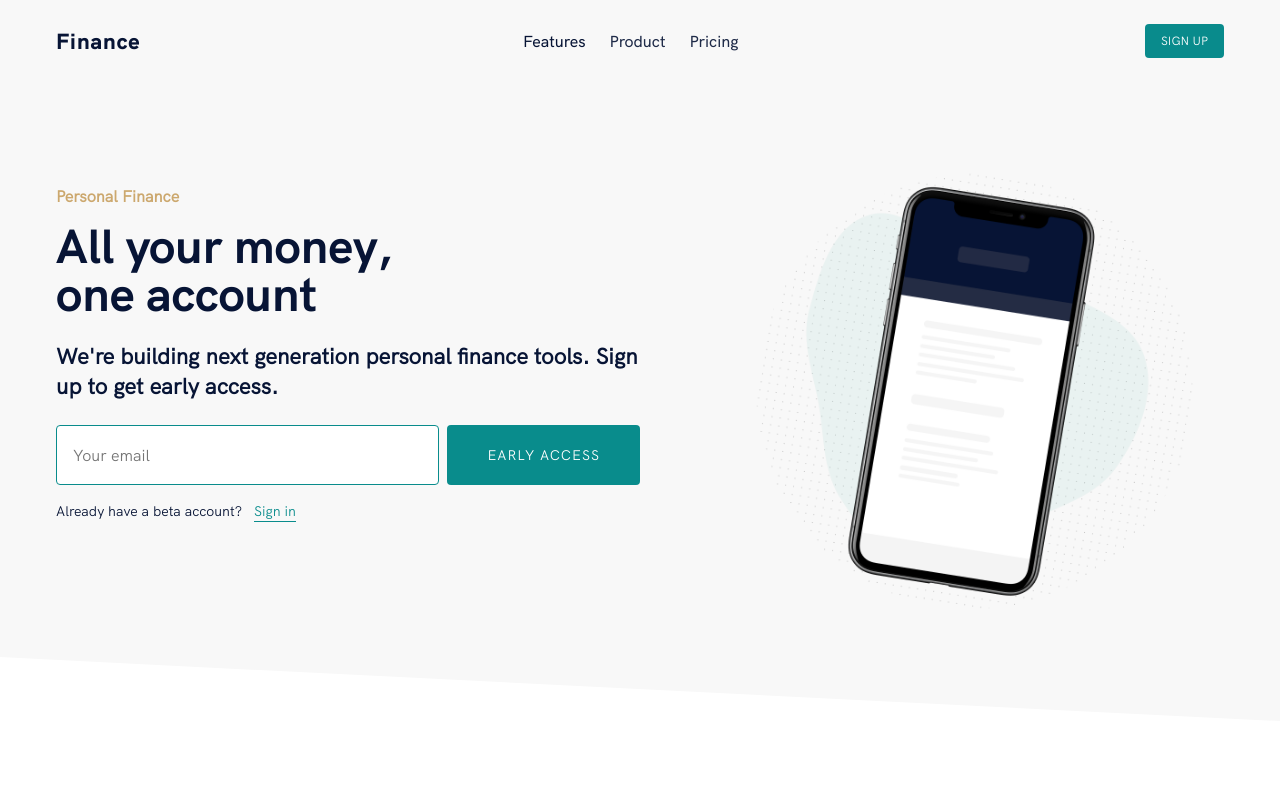
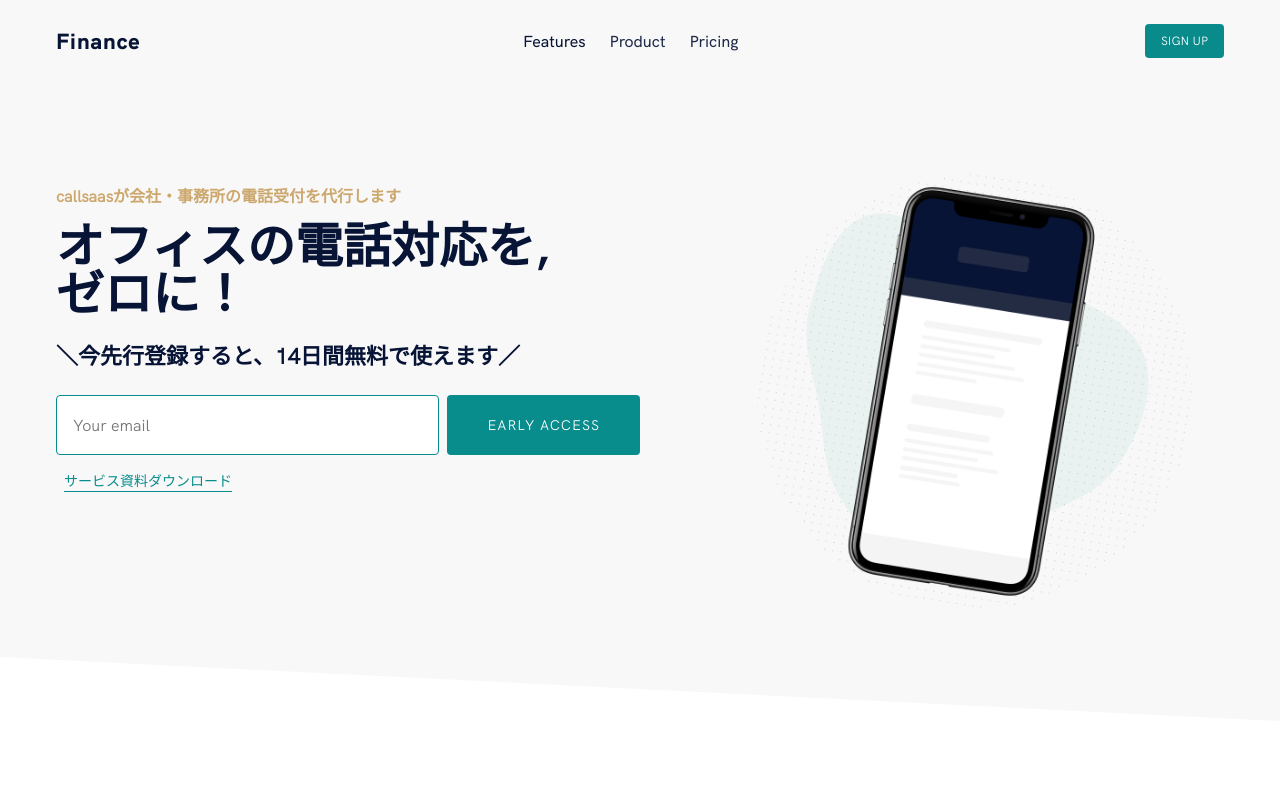
Before and after one commit to newt0/callsaas, a Gatsby site: page / in a window 1280 px wide. Shown: the top 800 px of the page. Built offline with nearby package versions, Linux system fonts and the light colour scheme; Gatsby itself is replaced by a stand-in of ours.

Commit message:
fix: サイトトップを修正

```diff
--- a/src/components/sections/header.js
+++ b/src/components/sections/header.js
@@ -27,23 +27,22 @@ const Header = () => {
       <Container>
         <Flex>
           <HeaderTextGroup>
-            <Subtitle>Personal Finance</Subtitle>
+            <Subtitle>callsaasが会社・事務所の電話受付を代行します</Subtitle>
             <h1>
-              All your money,
+            オフィスの電話対応を,
               <br />
-              one account
+              ゼロに！
             </h1>
             <h2>
-              We're building next generation personal finance tools. Sign up to
-              get early access.
+            ＼今先行登録すると、14日間無料で使えます／
             </h2>
             <HeaderForm onSubmit={handleSubmit}>
               <HeaderInput placeholder="Your email" />
               <HeaderButton>Early access</HeaderButton>
             </HeaderForm>
             <FormSubtitle>
-              Already have a beta account?{" "}
-              <FormSubtitleLink to="/">Sign in</FormSubtitleLink>
+              {" "}
+              <FormSubtitleLink to="/">サービス資料ダウンロード</FormSubtitleLink>
             </FormSubtitle>
           </HeaderTextGroup>
           <ImageWrapper>
```
